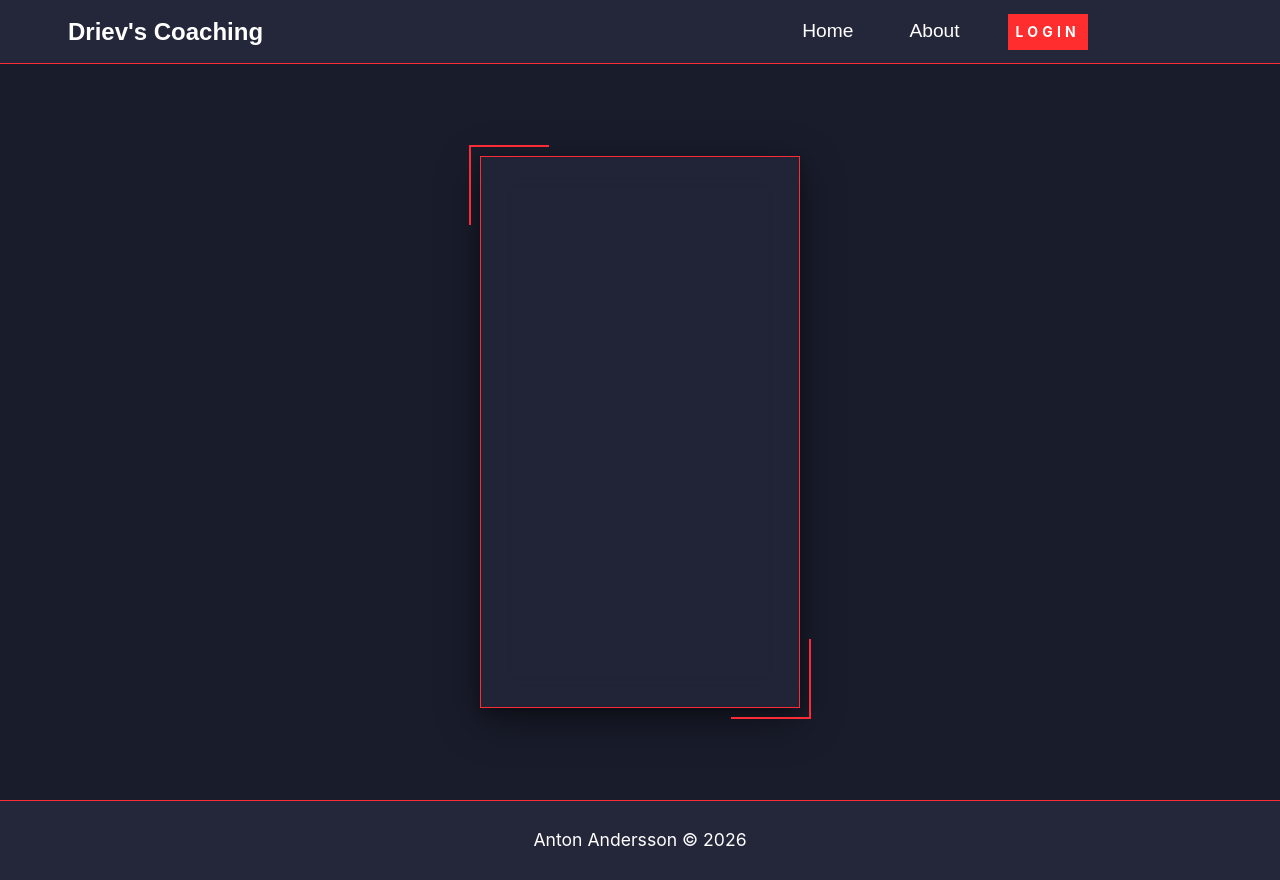
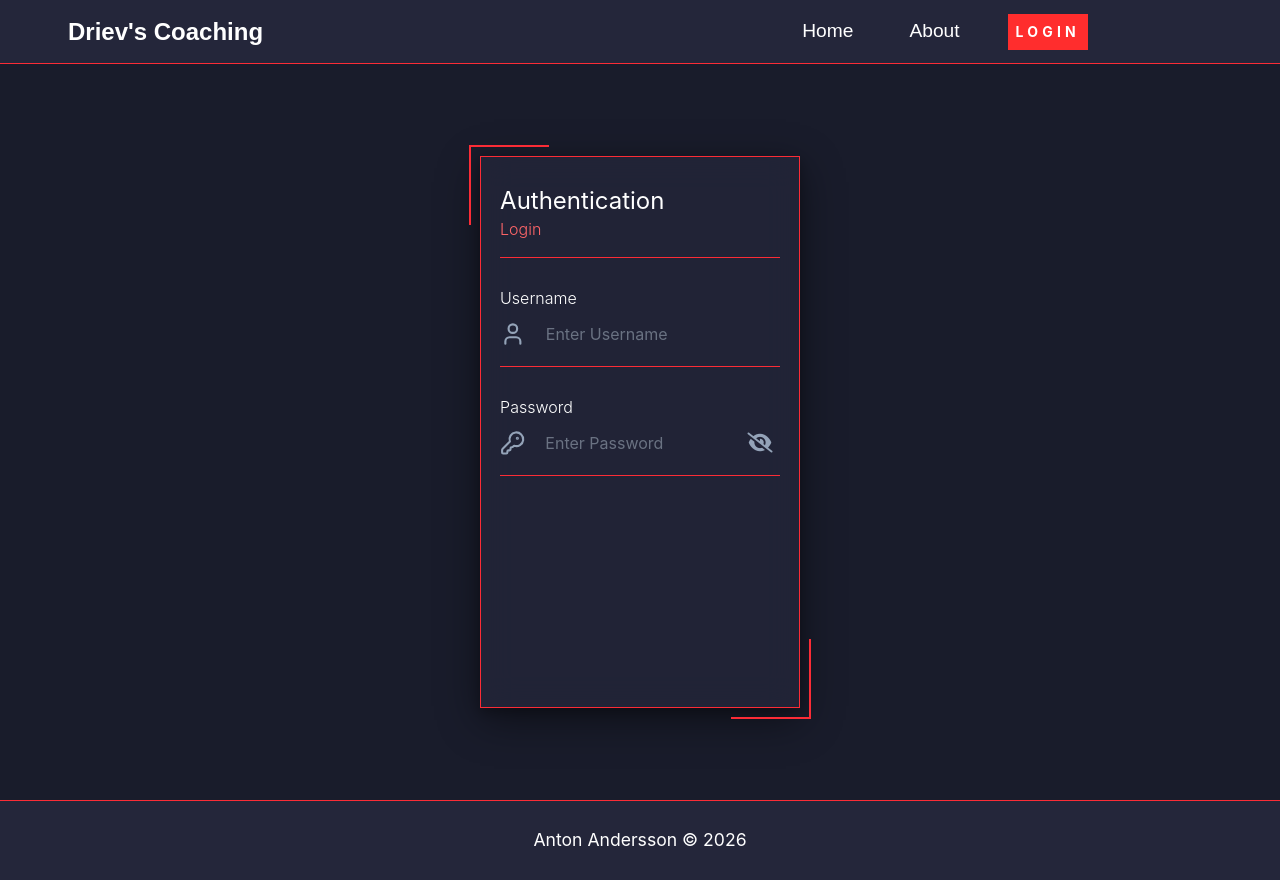
Before and after one commit to ItzDriev/FullstackLab, a React (Vite) app: page /login in a window 1280 px wide. Built offline with nearby package versions, Linux system fonts and the light colour scheme; no server answers.

Commit message:
Added frontent for username and pass on loginform

```diff
--- a/index.html
+++ b/index.html
@@ -3,6 +3,12 @@
   <head>
     <meta charset="UTF-8" />
     <link rel="icon" type="image/svg+xml" href="/favicon.svg" />
+    <link
+      href="https://cdnjs.cloudflare.com/ajax/libs/font-awesome/6.4.2/css/all.min.css"
+      rel="stylesheet"
+      integrity="sha512-z3gLpd7yknf1YoNbCzqRKc4qyor8gaKU1qmn+CShxbuBusANI9QpRohGBreCFkKxLhei6S9CQXFEbbKuqLg0DA=="
+      crossorigin="anonymous"
+    />
     <meta name="viewport" content="width=device-width, initial-scale=1.0" />
     <title>coaching</title>
   </head>
--- a/package.json
+++ b/package.json
@@ -11,6 +11,7 @@
   },
   "dependencies": {
     "@tailwindcss/vite": "^4.3.2",
+    "lucide-react": "^1.24.0",
     "react": "^19.2.7",
     "react-dom": "^19.2.7",
     "react-router-dom": "^7.18.1",
--- /dev/null
+++ b/src/components/InputField.tsx
@@ -0,0 +1,42 @@
+interface InputFieldProps {
+  value?: string;
+  id?: string;
+  type?: string;
+  onChange?: (e: any) => void;
+  onKeyDown?: string;
+  onKeyDownFunc?: () => void;
+  className?: string;
+  placeholder: string;
+}
+
+function InputField({
+  value,
+  id,
+  type,
+  onChange,
+  onKeyDown,
+  onKeyDownFunc,
+  className,
+  placeholder,
+}: InputFieldProps) {
+  return (
+    <input
+      id={id}
+      value={value}
+      type={type}
+      onChange={onChange}
+      onKeyDown={async (e) => {
+        if (e.key === onKeyDown && onKeyDownFunc) {
+          onKeyDownFunc();
+        }
+      }}
+      placeholder={placeholder}
+      className={
+        "px-2 border border-white outline-none placeholder:text-gray-500 text-neutral-50 focus:border-[#747bff] " +
+        className
+      }
+    />
+  );
+}
+
+export default InputField;
--- a/src/features/Login/components/LoginForm.tsx
+++ b/src/features/Login/components/LoginForm.tsx
@@ -1,12 +1,68 @@
-import React from "react";
+import React, { useState } from "react";
+import { KeyRound, User } from "lucide-react";
+import InputField from "../../../components/InputField";
 
 function LoginForm() {
+  const [passShown, setPassShown] = useState(false);
   return (
-    <div className="flex justify-center items-center bg-(--navBG)/80 shadow-[0_4px_12px_rgba(0,0,0,0.25),0_12px_40px_rgba(0,0,0,0.45)] backdrop-blur-lg border border-red-500 w-1/4 h-3/4">
+    <main className="flex justify-center items-center bg-(--navBG)/80 shadow-[0_4px_12px_rgba(0,0,0,0.25),0_12px_40px_rgba(0,0,0,0.45)] backdrop-blur-lg border border-red-500 w-1/4 h-3/4">
       {/*Cool red corners */}
       <div className="-top-3 -left-3 absolute border-red-500 border-t-2 border-l-2 w-20 h-20"></div>
       <div className="-right-3 -bottom-3 absolute border-red-500 border-r-2 border-b-2 w-20 h-20"></div>
-    </div>
+
+      {/*The actual form */}
+      <form className="w-44/50 h-45/50">
+        <div className="pb-4 border-red-500 border-b">
+          <h1 className="text-white text-2xl">Authentication</h1>
+          <h2 className="font-light text-red-400">Login</h2>
+        </div>
+
+        <div className="mt-7 text-white">
+          <label
+            htmlFor="username"
+            className="block mb-1 font-light text-white"
+          >
+            Username
+          </label>
+          <div className="flex items-center gap-3 pb-3 border-red-500 border-b">
+            <User className="text-[#94A3B8]" size={30} />
+            <InputField
+              id="username"
+              placeholder={"Enter Username"}
+              type="text"
+              className="border-none rounded-md w-full h-10"
+            />
+          </div>
+        </div>
+        <div className="mt-7 text-white">
+          <label
+            htmlFor="password"
+            className="block mb-1 font-light text-white"
+          >
+            Password
+          </label>
+          <div className="relative flex items-center gap-3 pb-3 border-red-500 border-b">
+            <KeyRound className="text-[#94A3B8]" size={30} />
+            <InputField
+              id="password"
+              placeholder={"Enter Password"}
+              type={passShown ? "text" : "Password"}
+              className="pr-9 border-none rounded-md w-full h-10"
+            />
+            <div
+              className="right-3 absolute flex justify-center ml-2 w-6 cursor-pointer"
+              onClick={() => setPassShown(!passShown)}
+            >
+              {passShown ? (
+                <i className="ml-2 text-[#94A3B8] text-xl cursor-pointer fa-fw fa-solid fa-eye" />
+              ) : (
+                <i className="ml-2 text-[#94A3B8] text-xl cursor-pointer fa-fw fa-sharp fa-solid fa-eye-slash" />
+              )}
+            </div>
+          </div>
+        </div>
+      </form>
+    </main>
   );
 }
 
```
Also changed, not shown: 1 other file (tests, documents, lock files or other folders).
